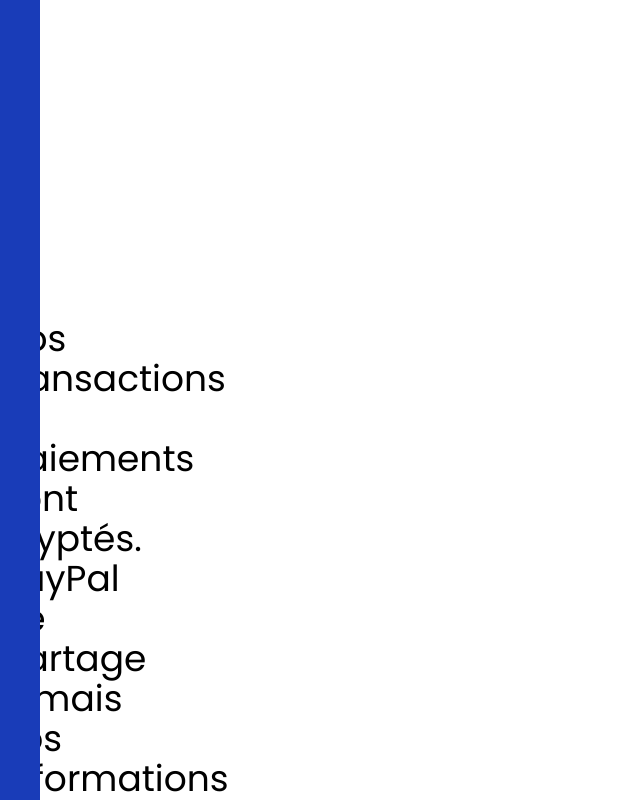
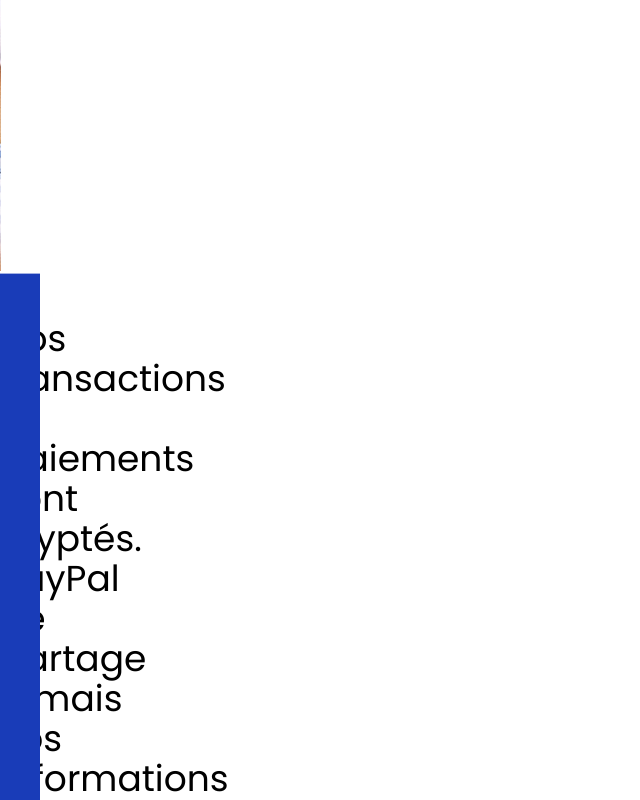
Before and after one commit to waliddr69/paypal-frontend-clone, a React (Vite) app in the folder paypal_clone/: page / in a window 1280 px wide. Shown: the part 6560-7360 px from the top of the page, without its empty margins (0-640 px from the left). Built offline with nearby package versions, Linux system fonts and the light colour scheme.

Commit message:
final commit

```diff
--- a/paypal_clone/src/components/whyUs.tsx
+++ b/paypal_clone/src/components/whyUs.tsx
@@ -129,7 +129,7 @@ const Why: React.FC = () => {
   return (
     <>
       <div className="why-wrapper">
-        <section className="Why bg-blue-800 h-fit p-5 md:-mt-96  translate-y-[-96%] lg:translate-y-[-128%] flex-center">
+        <section className="Why bg-blue-800 h-fit p-5   translate-y-[-96%] lg:translate-y-[-128%]  flex-center">
           <div className="wrapper w-[70%]  flex flex-col gap-50">
             <h3 className="text-white text-md lg:text-7xl lg:leading-20">
               Envoyez de l’argent en toute sécurité et sans délai, à qui vous
```
